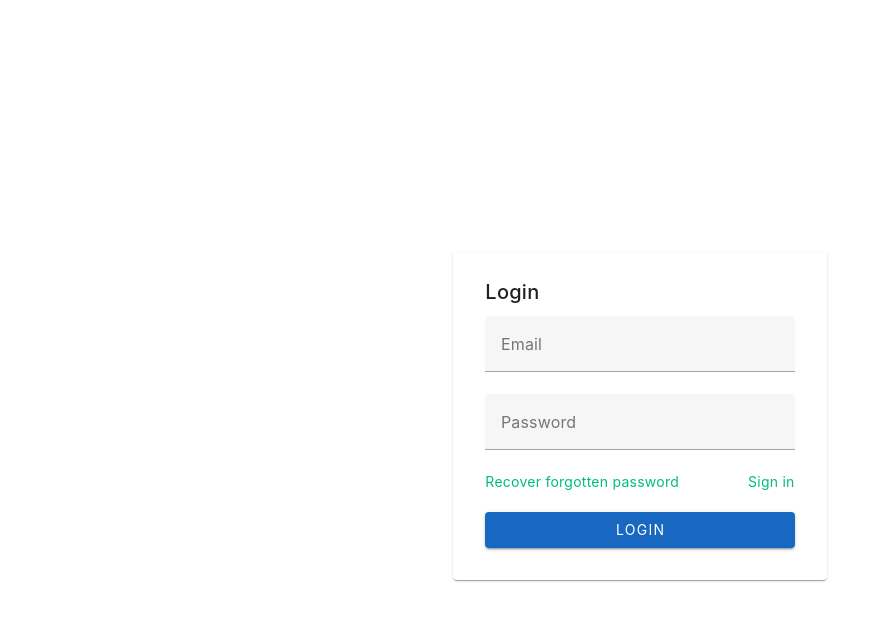
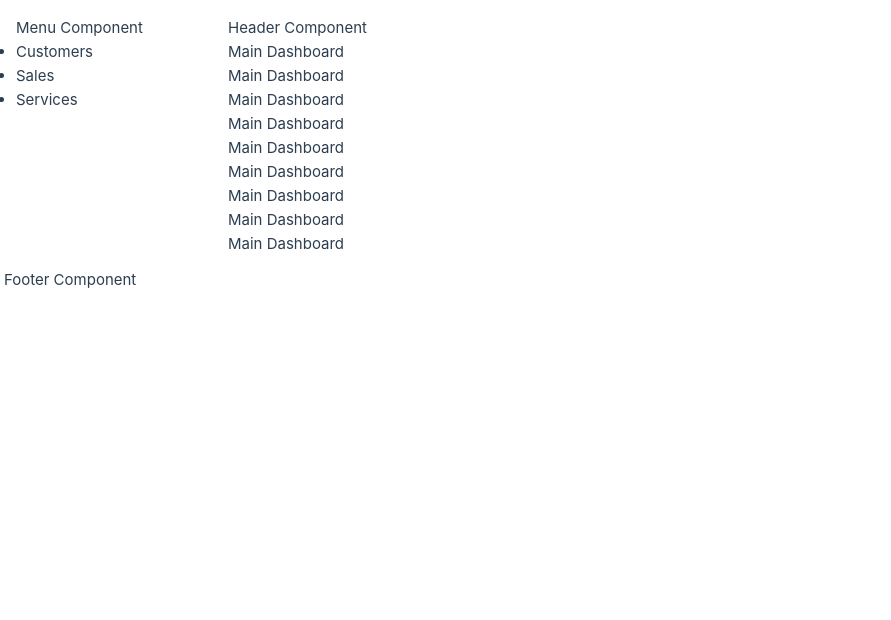
Before and after one commit to zenforall/CRMWithVue, a Vue app: page /dashboard in a window 1280 px wide. Before the commit this address led to /. Shown: the top 620 px of the page, without its empty margins (0-891 px from the left). Built offline with nearby package versions, Linux system fonts and the light colour scheme.

Commit message:
corretto il layout pricipale che è composto da: menu,header,contenuto variabile e footer

```diff
--- a/src/assets/main.css
+++ b/src/assets/main.css
@@ -8,6 +8,7 @@
 
 html, body, #app {
   height: 100%;
+  width: 100%;
   margin: 0;
 }
 
--- a/src/components/Footer.vue
+++ b/src/components/Footer.vue
@@ -1,5 +1,5 @@
 <template>
   <div>
-      Footer Component
+    Footer Component
   </div>
 </template>
--- a/src/components/Menu.vue
+++ b/src/components/Menu.vue
@@ -1,5 +1,10 @@
 <template>
   <div>
       Menu Component
+      <ul>
+        <li>Customers</li>
+        <li>Sales</li>
+        <li>Services</li>
+      </ul>
   </div>
 </template>
--- a/src/layouts/MainLayout.vue
+++ b/src/layouts/MainLayout.vue
@@ -8,14 +8,16 @@ import { RouterView } from "vue-router";
 </script>
 
 <template>
-  <div>
-    <div>
-    <Menu/>
-
-      <Header />
-      <RouterView />
-    </div>
-
-    <Footer/>
-  </div>
+    <v-row>
+        <v-col cols="2">
+          <Menu/>
+        </v-col>
+        <v-col cols="10">
+          <Header/>
+          <RouterView/>
+        </v-col>
+    </v-row>
+    <v-row>
+      <Footer/>
+    </v-row>
 </template>
--- a/src/router/index.ts
+++ b/src/router/index.ts
@@ -27,7 +27,7 @@ const router = createRouter({
 
 router.beforeEach((to,from,next) => {
   //const authStore = useAuthStore();
-  const isAuthenticated = false; //authStore.isAuthenticated
+  const isAuthenticated = true; //authStore.isAuthenticated
 
   if (to.meta.requiresAuth && !isAuthenticated) {
     next('/') // redirige alla pagina di login
--- a/src/views/DashboardView.vue
+++ b/src/views/DashboardView.vue
@@ -8,4 +8,12 @@ import Menu from '../components/Menu.vue'
 
 <template>
   <div>Main Dashboard</div>
+  <div>Main Dashboard</div>
+  <div>Main Dashboard</div>
+  <div>Main Dashboard</div>
+  <div>Main Dashboard</div>
+  <div>Main Dashboard</div>
+  <div>Main Dashboard</div>
+  <div>Main Dashboard</div>
+  <div>Main Dashboard</div>
 </template>
```
